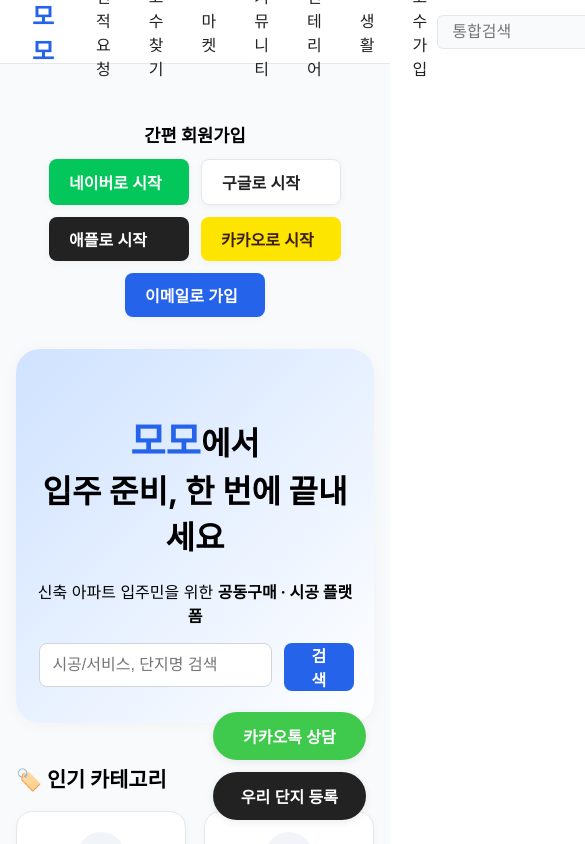
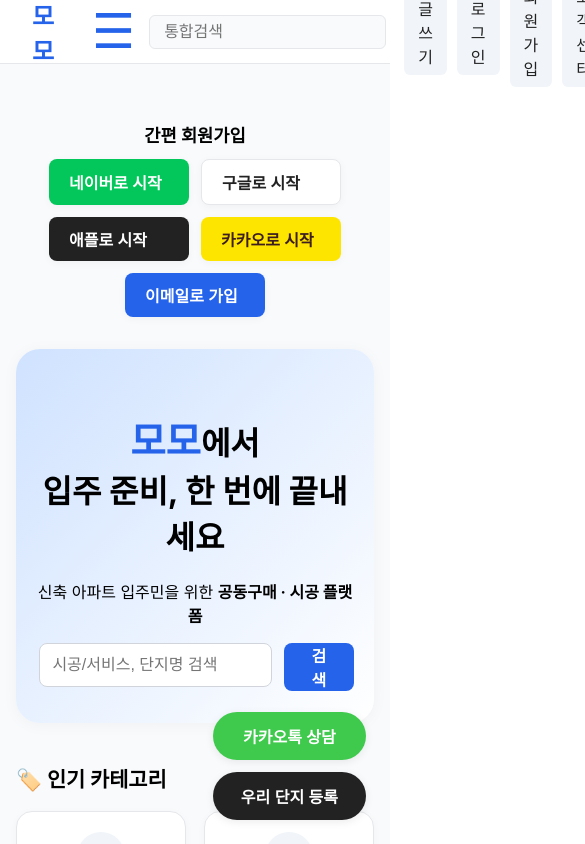
Before and after one commit to Uphigh9026/momo, a React (Create React App) app: page / in a window 390 px wide. Shown: the top 844 px of the page, 585 px wide, since content can reach past the window. Built offline with nearby package versions, Linux system fonts and the light colour scheme; some icons are missing.

Commit message:
모바일 햄버거 메뉴 및 반응형 네비게이션 적용

```diff
--- a/src/components/NavBar.css
+++ b/src/components/NavBar.css
@@ -82,3 +82,60 @@
   background: #2563eb;
   color: #fff;
 }
+.nav-hamburger {
+  display: none;
+}
+@media (max-width: 768px) {
+  .nav-hamburger {
+    display: block;
+    background: none;
+    border: none;
+    font-size: 2em;
+    color: #2563eb;
+    cursor: pointer;
+    margin-left: auto;
+    margin-right: 8px;
+    z-index: 1001;
+  }
+  .nav-hamburger-icon {
+    font-size: 1.5em;
+    line-height: 1;
+  }
+  .nav-menu {
+    display: none;
+    position: absolute;
+    top: 48px;
+    left: 0;
+    width: 100vw;
+    background: #fff;
+    flex-direction: column;
+    gap: 0;
+    box-shadow: 0 4px 16px 0 rgba(0,0,0,0.08);
+    z-index: 1000;
+    padding: 0 0 8px 0;
+    border-bottom-left-radius: 12px;
+    border-bottom-right-radius: 12px;
+  }
+  .nav-menu.open {
+    display: flex;
+  }
+  .nav-menu-mobile button {
+    width: 100%;
+    text-align: left;
+    padding: 14px 18px;
+    font-size: 1.08em;
+    border-radius: 0;
+    border: none;
+    background: none;
+    color: #222;
+    font-weight: 500;
+    border-bottom: 1px solid #f1f5f9;
+    transition: background 0.15s;
+  }
+  .nav-menu-mobile button:last-child {
+    border-bottom: none;
+  }
+  .nav-menu-mobile button:hover {
+    background: #e0e7ff;
+  }
+}
--- a/src/components/NavBar.js
+++ b/src/components/NavBar.js
@@ -1,26 +1,40 @@
-import React from 'react';
+import React, { useState } from 'react';
 import { useNavigate } from 'react-router-dom';
 import './NavBar.css';
 
 export default function NavBar() {
   const navigate = useNavigate();
+  const [menuOpen, setMenuOpen] = useState(false);
+  const isMobile = window.innerWidth <= 768;
+
+  const handleMenuToggle = () => setMenuOpen((open) => !open);
+  const handleMenuClick = (cb) => {
+    if (isMobile) setMenuOpen(false);
+    cb && cb();
+  };
+
   return (
     <nav className="nav-bar">
       <div className="nav-logo" onClick={() => navigate('/')}>모모</div>
-      <div className="nav-menu">
-        <button onClick={() => {}}>견적요청</button>
-        <button onClick={() => {}}>고수찾기</button>
-        <button onClick={() => {}}>마켓</button>
-        <button onClick={() => {}}>커뮤니티</button>
-        <button onClick={() => {}}>인테리어</button>
-        <button onClick={() => {}}>생활</button>
-        <button onClick={() => {}}>고수가입</button>
+      {isMobile && (
+        <button className="nav-hamburger" onClick={handleMenuToggle} aria-label="메뉴 열기/닫기">
+          <span className="nav-hamburger-icon">☰</span>
+        </button>
+      )}
+      <div className={`nav-menu${isMobile ? ' nav-menu-mobile' : ''}${menuOpen ? ' open' : ''}`}>
+        <button onClick={() => handleMenuClick()}>견적요청</button>
+        <button onClick={() => handleMenuClick()}>고수찾기</button>
+        <button onClick={() => handleMenuClick()}>마켓</button>
+        <button onClick={() => handleMenuClick()}>커뮤니티</button>
+        <button onClick={() => handleMenuClick()}>인테리어</button>
+        <button onClick={() => handleMenuClick()}>생활</button>
+        <button onClick={() => handleMenuClick()}>고수가입</button>
       </div>
       <div className="nav-actions">
         <input className="nav-search" placeholder="통합검색" />
-        <button onClick={() => {}}>글쓰기</button>
-        <button onClick={() => navigate('/login')}>로그인</button>
-        <button onClick={() => navigate('/signup')}>회원가입</button>
+        <button onClick={() => handleMenuClick()}>글쓰기</button>
+        <button onClick={() => handleMenuClick(() => navigate('/login'))}>로그인</button>
+        <button onClick={() => handleMenuClick(() => navigate('/signup'))}>회원가입</button>
         <a href="tel:01098103024" className="nav-customer-btn">고객센터</a>
       </div>
     </nav>
```
